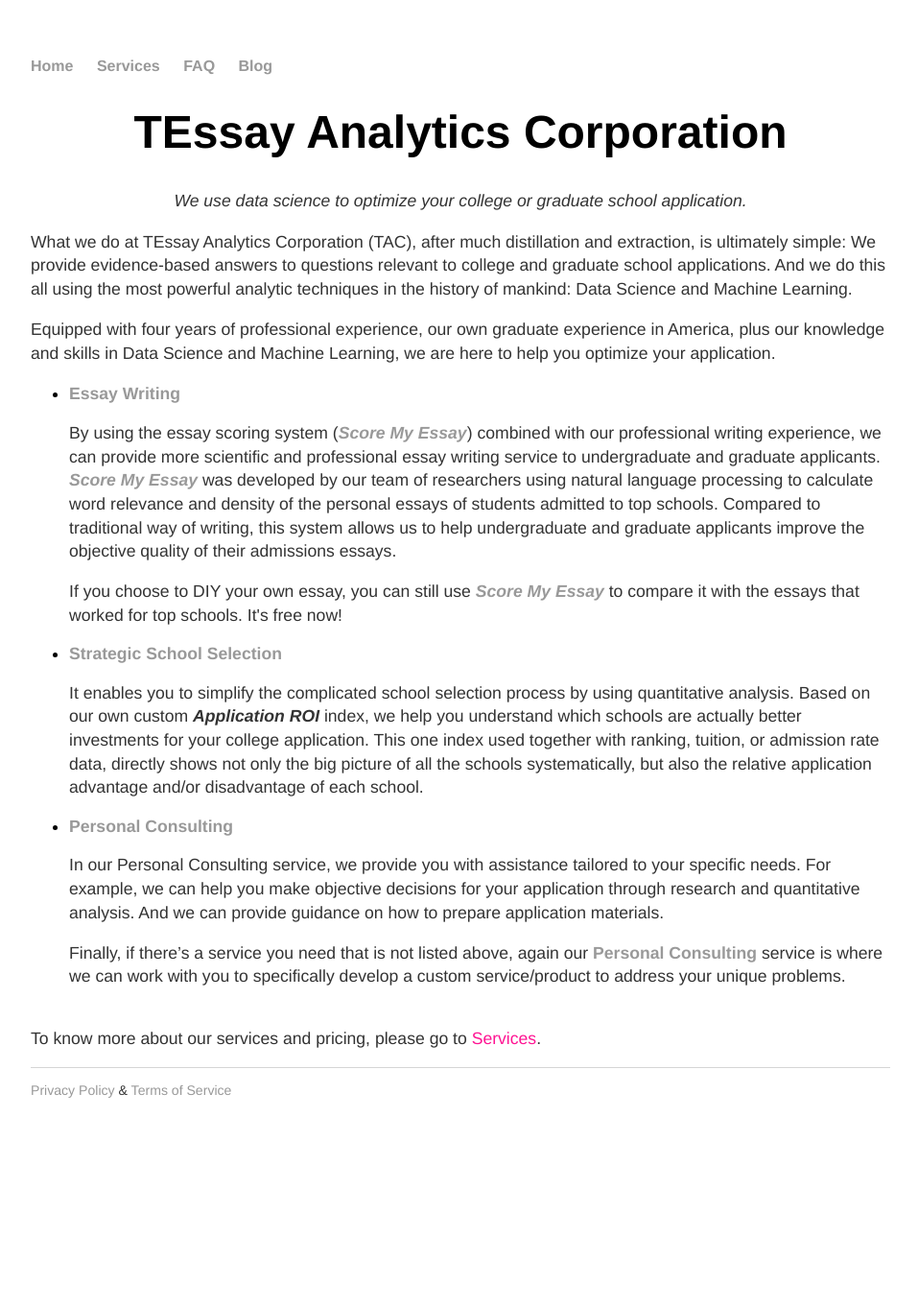
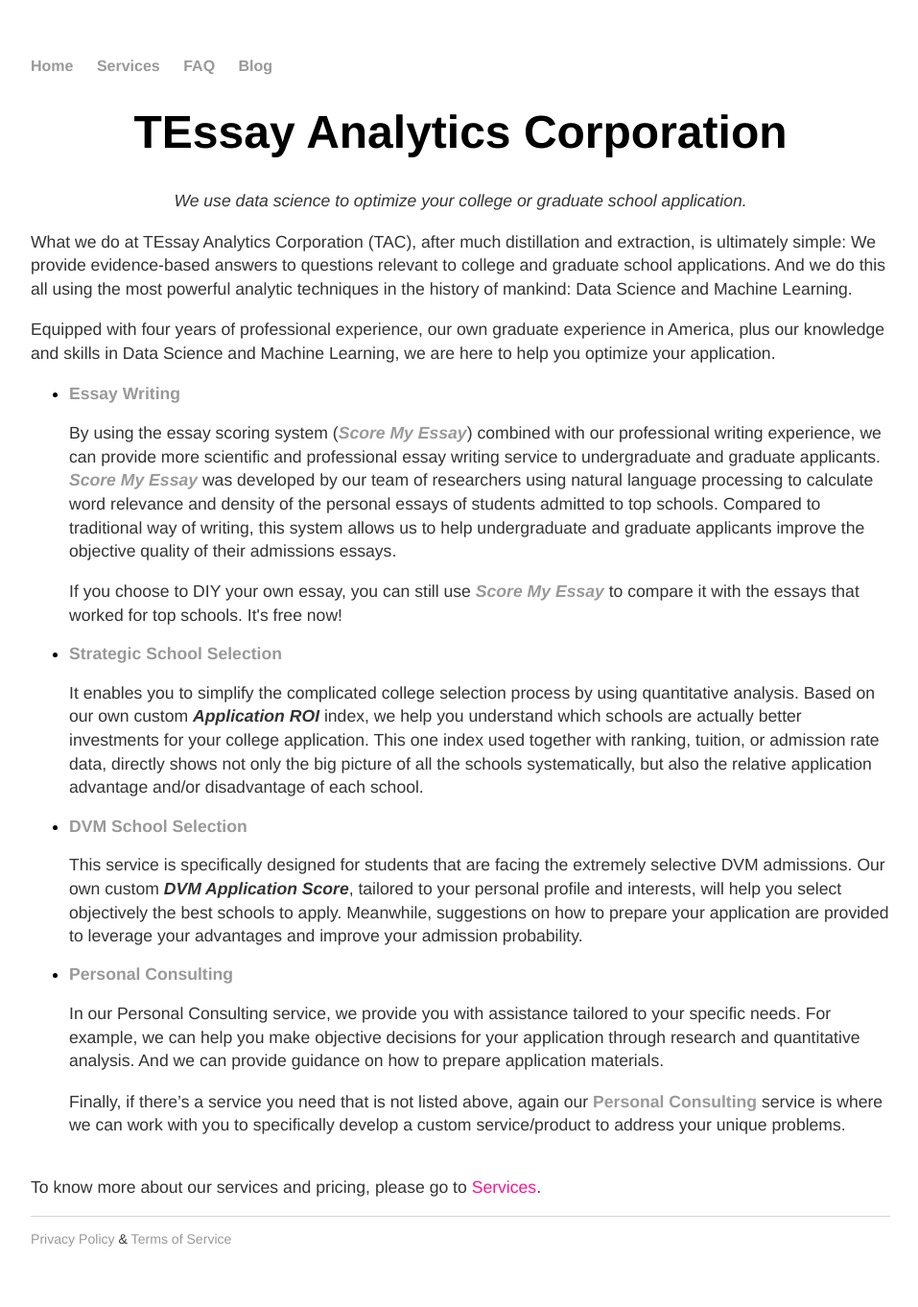
Before and after one commit to RagingTiger/PnFTech.github.io, a Jekyll site: the page built from index.html, in a window 1280 px wide. Shown: the whole page at 96% size, without its empty margins (160-1117 px from the left). Built offline with Jekyll 4.4.1, drawn with Linux system fonts in a browser that asks for light colours; before the commit the page ends 1207 px from its top, so only the background shows below that.

Commit message:
edited home page

```diff
--- a/index.html
+++ b/index.html
@@ -37,13 +37,22 @@
 			compare it with the essays that worked for top schools. It's free now!</p>
 
 		<li><b><a href="/triple_s">Strategic School Selection</a></b></li>
-		<p>It enables you to simplify the complicated school selection process by using
+		<p>It enables you to simplify the complicated college selection process by using
 			quantitative analysis. Based on our own custom <b><i>Application ROI</i></b>
 			index, we help you understand which schools are actually better investments
 			for your college application. This one index used together with ranking, tuition, or
 			admission rate data, directly shows not only the big picture of all the
 			schools systematically, but also the relative application advantage and/or
 			disadvantage of each school.</p>
+
+		<li><b><a href="/dvm_school_selection">DVM School Selection</a></b></li>
+		<p>This service is specifically designed for students that are facing the
+			extremely selective DVM admissions. Our own custom
+			<b><i>DVM Application Score</i></b>, tailored to your personal profile and
+			interests, will help you select objectively the best schools to apply.
+			Meanwhile, suggestions on how to prepare your application are provided to
+			leverage your advantages and improve your admission probability.
+		</p>
 
 		<li><b><a href="/consulting">Personal Consulting</a></b></li>
 		<p>In our Personal Consulting service, we provide you with assistance
```
